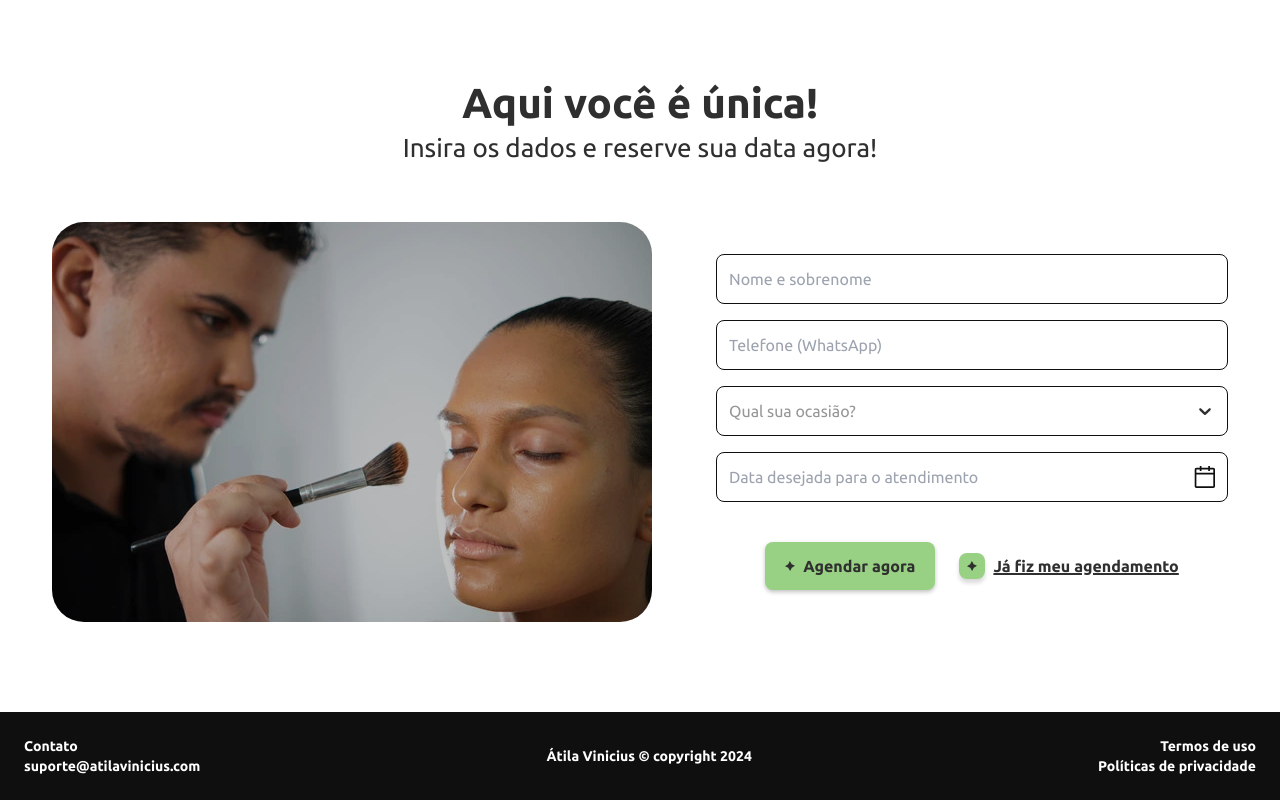
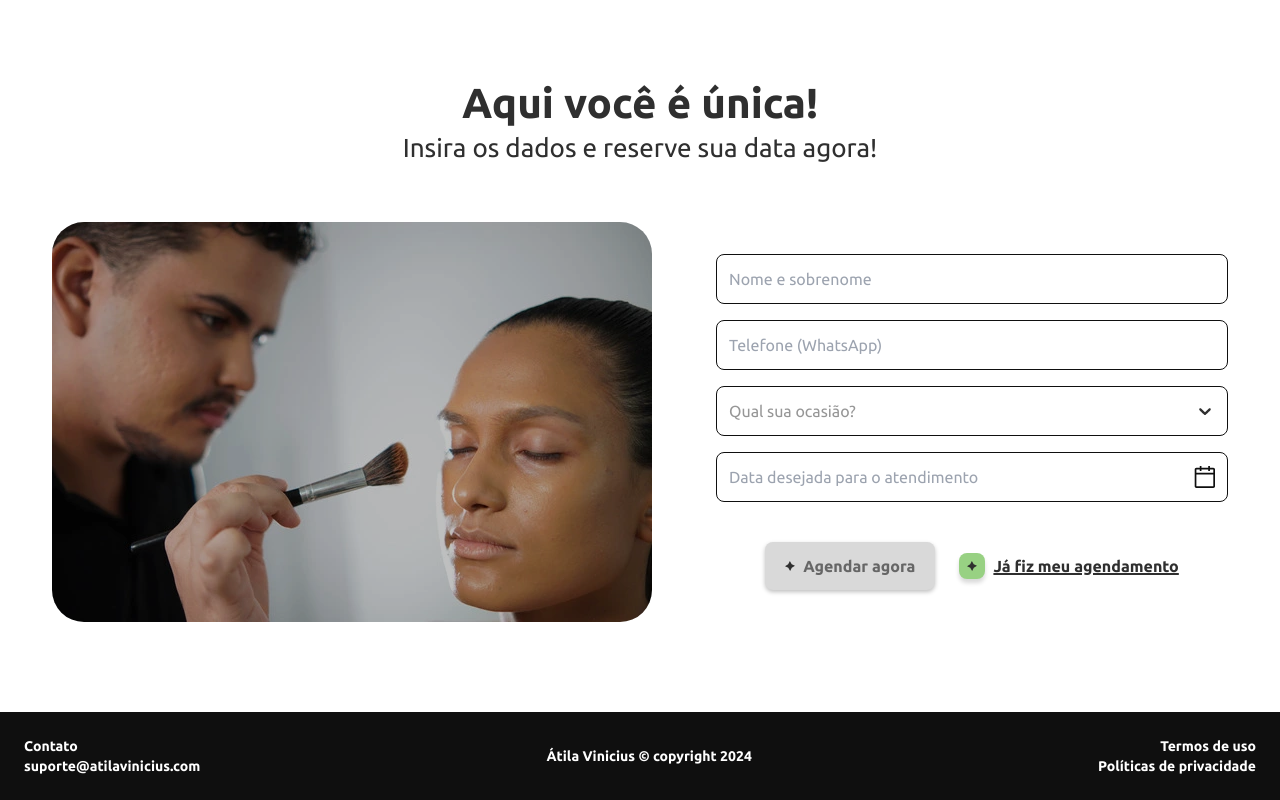
Before and after one commit to Brunowcst/proj-extensao, a Next.js app: page / in a window 1280 px wide. Built offline with nearby package versions, Linux system fonts and the light colour scheme.

Commit message:
feat: Remove FormikForm component #1

```diff
--- a/src/components/FormikForm.tsx
+++ /dev/null
@@ -1,60 +0,0 @@
-'use client';
-
-import FieldWrapper from '@/components/FieldWrapper';
-import FormikError from '@/components/FormikError';
-import FormikField from '@/components/FormikField';
-import Select from '@/components/Select';
-import { FormField } from '@/types/FormField';
-import { Form, Formik } from 'formik';
-import DateInput from './DateInput';
-
-interface IProps {
-  initialValues: Record<string, any>;
-  onSubmit: (values: any) => void;
-  validationSchema?: object;
-  formClassName?: string;
-  fields: FormField[];
-  children?: any;
-}
-
-function generateInput(field: FormField) {
-  if (field.as && field.as == 'select') return <Select field={field} />;
-  if (field.type == 'date') return <DateInput field={field} />;
-  return (
-    <FormikField
-      name={field.name}
-      placeholder={field.placeholder}
-      type={field.type}
-      mask={field.mask}
-      {...field.props}
-    />
-  );
-}
-
-export default function FormikForm({
-  initialValues,
-  onSubmit,
-  validationSchema,
-  formClassName,
-  fields,
-  children,
-}: IProps) {
-  return (
-    <Formik
-      initialValues={initialValues}
-      onSubmit={onSubmit}
-      validationSchema={validationSchema}
-    >
-      <Form className={formClassName}>
-        {fields.map((field, i) => (
-          <FieldWrapper key={i}>
-            {generateInput(field)}
-            <FormikError name={field.name} />
-          </FieldWrapper>
-        ))}
-
-        {children}
-      </Form>
-    </Formik>
-  );
-}
--- a/src/components/ScheduleForm.tsx
+++ b/src/components/ScheduleForm.tsx
@@ -3,7 +3,8 @@
 import Button from '@/components/Button';
 import StarATag from '@/components/StarATag';
 import { scheduleForm } from '@/forms/scheduleForm';
-import FormikForm from './FormikForm';
+import { Form, Formik } from 'formik';
+import FormikFieldRenderer from './FormikFieldRenderer';
 
 interface IProps {
   formClassName?: string;
@@ -11,21 +12,33 @@ interface IProps {
 
 export default function ScheduleForm({ formClassName }: IProps) {
   return (
-    <FormikForm
-      formClassName={formClassName}
-      fields={scheduleForm.fields}
+    <Formik
       initialValues={scheduleForm.initialValues}
       onSubmit={(values) => console.log(values)}
       validationSchema={scheduleForm.validationSchema}
     >
+      {({ dirty, isValid }) => {
+        return (
+          <Form className={formClassName}>
+            {scheduleForm.fields.map((field, i) => (
+              <FormikFieldRenderer field={field} key={i} />
+            ))}
+
             <div className='flex flex-col md:flex-row justify-center items-center gap-3 md:gap-6 mt-6'>
-        <Button type='submit' className='px-7 md:px-5 md:text-sm lg:text-base'>
+              <Button
+                type='submit'
+                className='px-7 md:px-5 md:text-sm lg:text-base'
+                disabled={!isValid || !dirty}
+              >
                 Agendar agora
               </Button>
               <StarATag href='#' className='text-xs md:text-sm lg:text-base'>
                 Já fiz meu agendamento
               </StarATag>
             </div>
-    </FormikForm>
+          </Form>
+        );
+      }}
+    </Formik>
   );
 }
```
Lines whose indentation alone changed are shown as unchanged.
